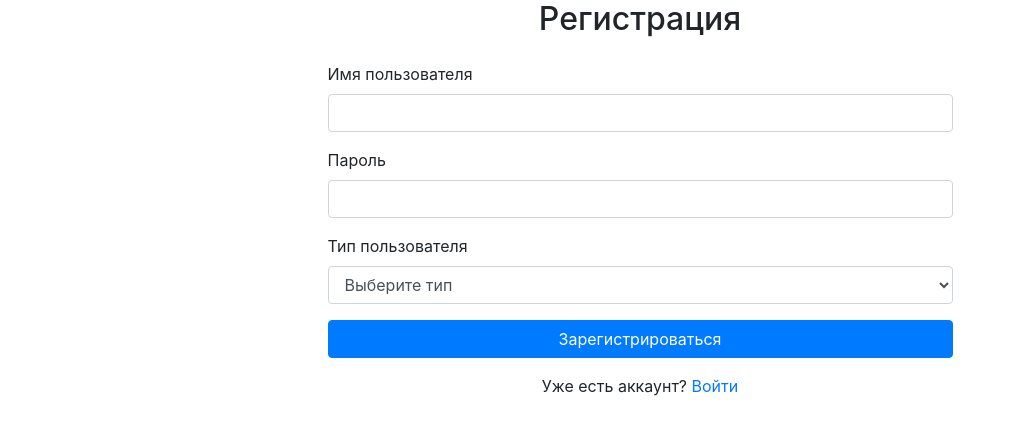
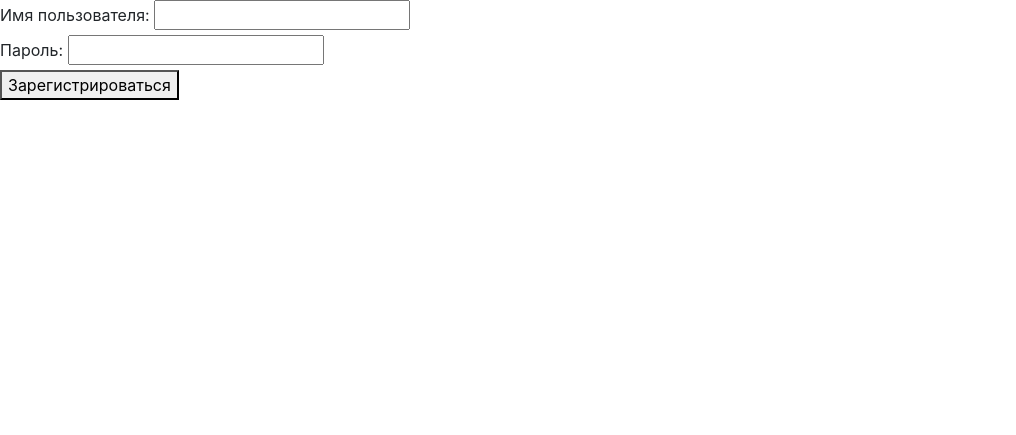
Before and after one commit to kravagee/business-tracker, a Flask app: page /register in a window 1280 px wide. Shown: the part 70-505 px from the top of the page, without its empty margins (0-1016 px from the left). Run offline with Flask 3, Linux system fonts and the light colour scheme; some libraries are stand-ins or nearby versions.

Commit message:
strange bag with registration #1

```diff
--- a/server.py
+++ b/server.py
@@ -1,3 +1,5 @@
+from os import write
+
 from flask import Flask, redirect, render_template, request, flash
 from flask_login import LoginManager, login_required, login_user, logout_user, current_user
 import random
@@ -37,66 +39,47 @@ def index():
 @app.route('/register', methods=['GET', 'POST'])
 def register():
     if request.method == 'POST':
-        user_type = request.form['user_type']  # 'owner' или 'worker'
+        # Получаем данные из формы
         username = request.form['username']
         password = request.form['password']
+        business_name = request.form.get('business_name', 'Новый бизнес')
 
         db_sess = db_session.create_session()
-        if db_sess.query(User).filter(User.username == username).first():
-            flash('Пользователь с таким именем уже существует')
-            return redirect('/register')
 
-        # Создаём базового пользователя
-        user = User(
-            username=username,
-            api_key=generate_api_key()
-        )
+        # Создаём пользователя
+        user = User()
+        user.username = username
+        user.hashed_password = password
+        user.api_key = generate_api_key()
+        user.name = ""
+        user.surname = ""
+        user.email = ""
+        user.position = "Владелец"
         user.set_password(password)
+
         db_sess.add(user)
-        db_sess.flush()  # Получаем ID пользователя
+        db_sess.flush()  # Чтобы получить ID пользователя
 
-        # Для владельцев
-        if user_type == 'owner':
-            business_name = request.form.get('business_name')
-            business_description = request.form.get('business_description')
+        # Создаём бизнес
+        business = Business()
+        business.name = business_name
+        business.description = ""
+        business.owner_id = user.id
+        db_sess.add(business)
 
-            if business_name:
-                business = Business(
-                    name=business_name,
-                    description=business_description,
-                    owner_id=user.id
-                )
-                db_sess.add(business)
-
-                biz_stats = StatsBusiness(
-                    business_id=business.id,
-                    bought_products=0,
-                    money_spent=0,
-                    worker_count=0
-                )
-                db_sess.add(biz_stats)
-
-        # Для работников
-        elif user_type == 'worker':
-            name = request.form.get('name')
-            surname = request.form.get('surname')
-            position = request.form.get('position')
-
-            if name and surname:
-                worker = Worker(
-                    name=name,
-                    surname=surname,
-                    position=position,
-                    user_id=user.id
-                )
-                db_sess.add(worker)
+        # Статистика бизнеса
+        biz_stats = StatsBusiness()
+        biz_stats.business_id = business.id
+        biz_stats.bought_products = 0
+        biz_stats.money_spent = 0
+        biz_stats.worker_count = 0
+        db_sess.add(biz_stats)
 
         # Статистика пользователя
-        stats = StatsUsers(
-            user_id=user.id,
-            business_count=1 if user_type == 'owner' else 0,
-            business_managering_count=0
-        )
+        stats = StatsUsers()
+        stats.user_id = user.id
+        stats.business_count = 1
+        stats.business_managering_count = 0
         db_sess.add(stats)
 
         db_sess.commit()
--- a/templates/register.html
+++ b/templates/register.html
@@ -1,74 +1,15 @@
 {% extends "base.html" %}
 
 {% block content %}
-<div class="row justify-content-center">
-    <div class="col-md-6">
-        <h2 class="text-center mb-4">Регистрация</h2>
-        <form method="POST">
-            <div class="form-group">
-                <label for="username">Имя пользователя</label>
-                <input type="text" class="form-control" id="username" name="username" required>
-            </div>
-            <div class="form-group">
-                <label for="password">Пароль</label>
-                <input type="password" class="form-control" id="password" name="password" required>
-            </div>
-
-            <div class="form-group">
-                <label for="user-type-selector">Тип пользователя</label>
-                <select class="form-control" id="user-type-selector" name="user_type" required>
-                    <option value="">Выберите тип</option>
-                    <option value="owner">Владелец бизнеса</option>
-                    <option value="worker">Работник</option>
-                </select>
-            </div>
-
-            <!-- Форма для владельца -->
-            <div id="owner-form" class="role-form" style="display: none;">
-                <div class="form-group">
-                    <label for="business_name">Название бизнеса</label>
-                    <input type="text" class="form-control" id="business_name" name="business_name">
-                </div>
-                <div class="form-group">
-                    <label for="business_description">Описание бизнеса</label>
-                    <textarea class="form-control" id="business_description" name="business_description" rows="3"></textarea>
-                </div>
-            </div>
-
-            <!-- Форма для работника -->
-            <div id="worker-form" class="role-form" style="display: none;">
-                <div class="form-group">
-                    <label for="name">Имя</label>
-                    <input type="text" class="form-control" id="name" name="name">
-                </div>
-                <div class="form-group">
-                    <label for="surname">Фамилия</label>
-                    <input type="text" class="form-control" id="surname" name="surname">
-                </div>
-                <div class="form-group">
-                    <label for="position">Должность</label>
-                    <input type="text" class="form-control" id="position" name="position">
-                </div>
-            </div>
-
-            <button type="submit" class="btn btn-primary btn-block">Зарегистрироваться</button>
-        </form>
-
-        <div class="mt-3 text-center">
-            Уже есть аккаунт? <a href="/login">Войти</a>
-        </div>
+<form method="POST">
+    <div>
+        <label>Имя пользователя:</label>
+        <input type="text" name="username" required>
     </div>
-</div>
-
-<script>
-    document.getElementById('user-type-selector').addEventListener('change', function() {
-        const userType = this.value;
-        document.querySelectorAll('.role-form').forEach(form => {
-            form.style.display = 'none';
-        });
-        if (userType) {
-            document.getElementById(userType + '-form').style.display = 'block';
-        }
-    });
-</script>
+    <div>
+        <label>Пароль:</label>
+        <input type="password" name="password" required>
+    </div>
+    <button type="submit">Зарегистрироваться</button>
+</form>
 {% endblock %}
```
Also changed, not shown: data/user.py (+12 -4 lines).
